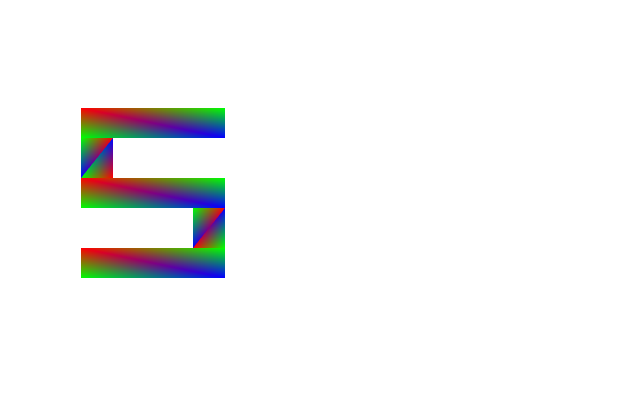
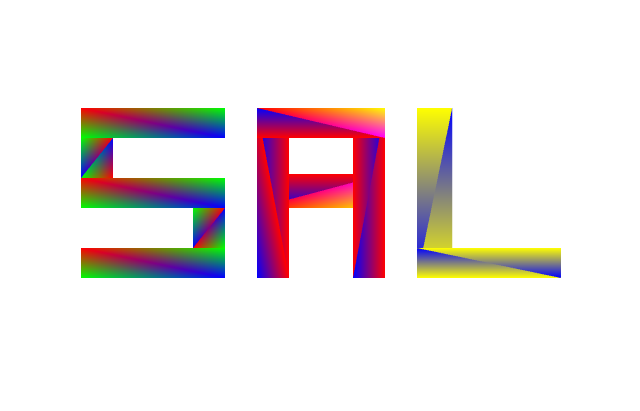
Before and after one commit to CCheb/ComputerGraphics, a plain HTML site: page webgl/webGLIntitials/index.html in a window 1280 px wide. Shown: the whole page, without its empty margins (7-647 px from the left). Drawn offline with Linux system fonts and the light colour scheme.

Commit message:
Finalized webGLInitials assignment

```diff
--- a/webgl/webGLIntitials/index.html
+++ b/webgl/webGLIntitials/index.html
@@ -118,6 +118,10 @@
 
 					// Specified z coordinates to for a_position.
 					var positions = [
+
+						// EACH RECTANGLE IS COMPOSED OF 2 BLOCKS with total of 6 verticies
+
+						// 	S Shape (5 Blocks)
 					//	X 		Y 	  	R	G	B
 						-0.75, 	0.5,	1, 	0, 	0,
 						-0.3, 	0.5,	0, 	1, 	0,
@@ -157,17 +161,59 @@
 
 						-0.75, 	-0.2,	1, 	0, 	0,
 						-0.75, 	-0.35, 	0, 	1, 	0,
-						-0.3, 	-0.35,	0, 	0,	1
+						-0.3, 	-0.35,	0, 	0,	1,
 
 
+					// 	A Shape	(4 Blocks)
+						-0.2,	0.0,	0,	0,	1,
+						-0.2,	0.17,	1,	0,	0,
+						0.2,	0.17,	1,	0,	0,
+
+						0.2,	0.17,	1,	0,	1,
+						0.2,	0.0,	1,	1,	0,
+						-0.2,	0.0,	1,	0,	0,
+
+						-0.2,	-0.35,	0,	0,	1,
+						-0.1,	-0.35,	1,	0,	0,
+						-0.2,	0.5,	1,	0,	0,
+
+						-0.2,	0.5,	0,	0,	1,
+						-0.1,	0.5,	1,	0,	0,
+						-0.1,	-0.35,	1,	0,	0,
+
+						0.2,	0.5,	0,	0,	1,
+						0.1,	0.5,	1,	0,	0,
+						0.1,	-0.35,	1,	0,	0,
+
+						0.1,	-0.35,	0,	0,	1,
+						0.2,	-0.35,	1,	0,	0,
+						0.2,	0.5,	1,	0,	0,
+
+						-0.2,	0.5,	0,	0,	1,
+						-0.2,	0.35,	1,	0,	0,
+						0.2,	0.35,	1,	0,	0,
+
+						0.2,	0.35,	1,	0,	1,
+						0.2,	0.5,	1,	1,	0,
+						-0.2,	0.5,	1,	0,	0,
 
 
+						// L Shape
+						0.3,	-0.35,	1,	1,	0,
+						0.41,	-0.35,	1,	1,	0,
+						0.41,	0.5,	0,	0,	1,
 
+						0.41,	0.5,	1,	1,	0,
+						0.3,	0.5,	1,	1,	0,
+						0.3,	-0.35,	0,	0,	1,
 
+						0.3,	-0.35,	1,	1,	0,
+						0.3, 	-0.20,	0,	0,	1,
+						0.75,	-0.35,	1,	1,	0,
 
-
-
-
+						0.75,	-0.35,	0,	0,	1,
+						0.75,	-0.20,	1,	1,	0,
+						0.3,	-0.20,	1,	1,	0
 
 					];
 					//create a position buffer;
@@ -229,7 +275,7 @@
 					// we want to draw a triangle which has three verticies
 					var primitiveType = gl.TRIANGLES;
 					var offset = 0;
-					var count = 30;
+					var count = 66;		// Want to read 66 lines/verticies total
 					// last thing we should do in a webgl program
 					gl.drawArrays(primitiveType, offset, count);
 
```
